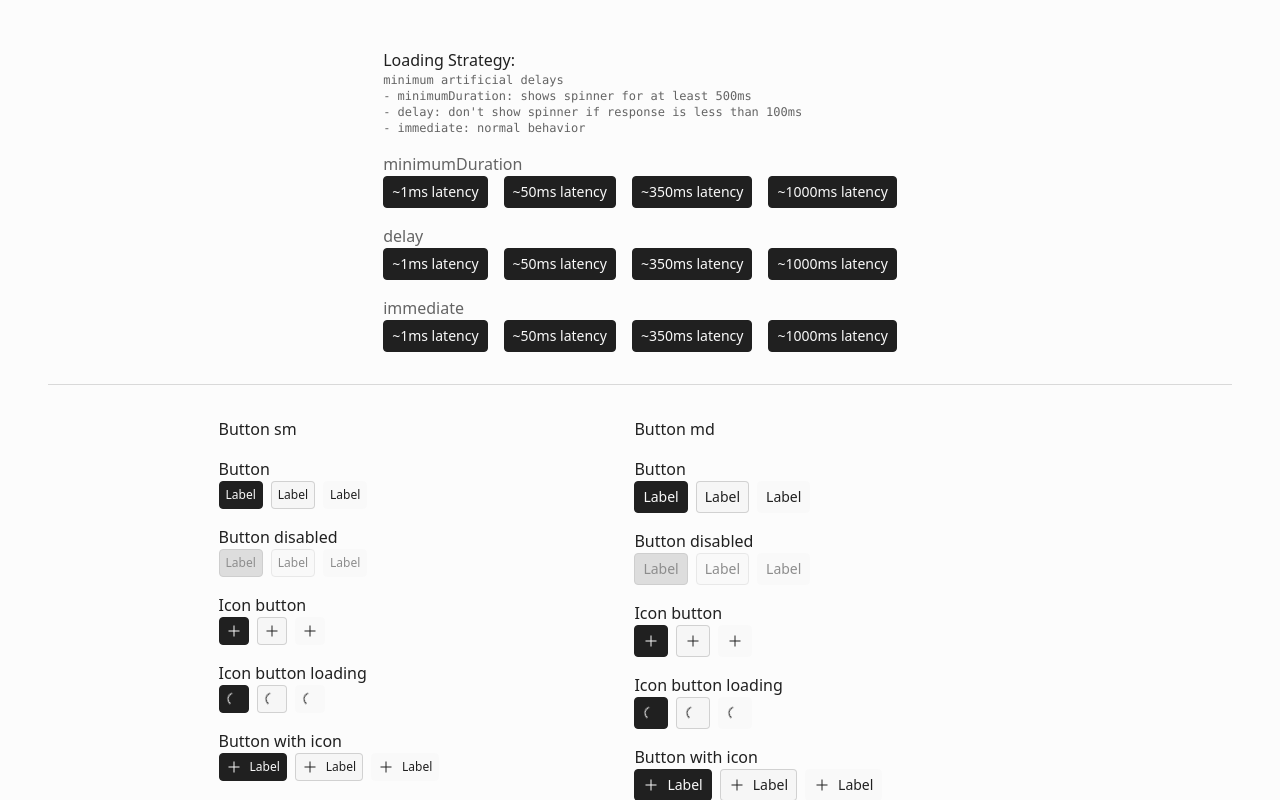
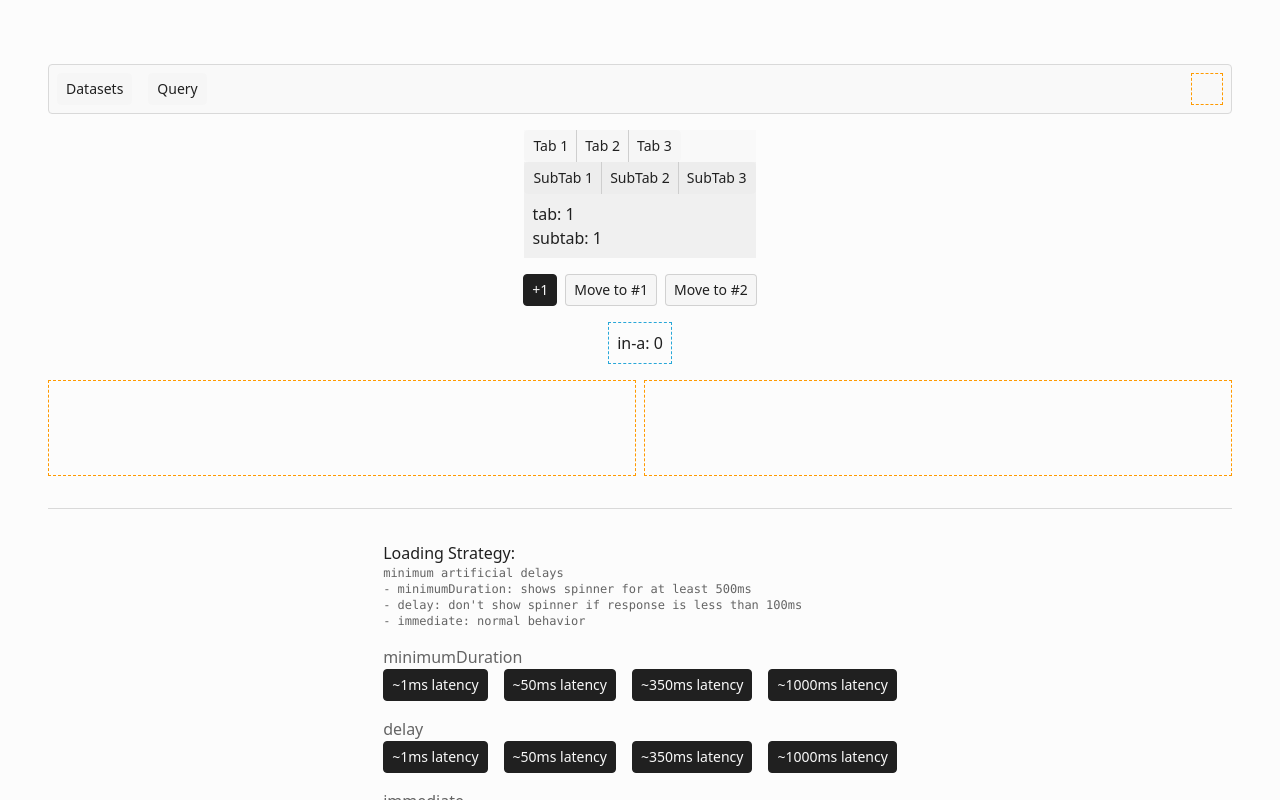
Before and after one commit to bdsqqq/axm-playground, a React (Vite) app: page / in a window 1280 px wide. Shown: the top 800 px of the page. Built offline with nearby package versions, Linux system fonts and the light colour scheme.

Commit message:
feat(button): portal example

```diff
--- a/src/App.tsx
+++ b/src/App.tsx
@@ -1,9 +1,203 @@
+import React from 'react';
 import { ButtonShowcase, LatencyShowcase } from './ui/button/showcase';
 import { Dialoguer } from './ui/dialog/Dialog';
+import { Button, ButtonGroup } from './ui/button/button';
+import { createPortal } from 'react-dom';
+import { cn } from './ui/util';
+
+function PretendNavBar() {
+  const gap = 'gap-4';
+
+  return (
+    <nav
+      className={cn(
+        'flex w-full justify-between rounded border border-gray-06 bg-gray-02 p-2',
+        gap
+      )}
+    >
+      <div className={cn('flex', gap)}>
+        <Button variant={'tertiary'}>Datasets</Button>
+        <Button variant={'tertiary'}>Query</Button>
+      </div>
+      <div className={cn('flex', gap)}>
+        <div
+          id="out-nav"
+          className={cn(
+            'min-w-8 border border-dashed border-[--orange]',
+            'flex',
+            gap
+          )}
+        ></div>
+      </div>
+    </nav>
+  );
+}
+
+function PretendMain() {
+  const [tab, setTab] = React.useState(0);
+
+  const tabsAmmount = 3;
+
+  return (
+    <>
+      {document.getElementById('out-nav')
+        ? createPortal(
+            <Button variant={'secondary'}>Hej</Button>,
+            document.getElementById('out-nav')
+          )
+        : null}
+      <div className="flex flex-col bg-gray-02">
+        <ButtonGroup>
+          {Array.from({ length: tabsAmmount }).map((_, i) => (
+            <Button
+              key={i}
+              variant={'tertiary'}
+              onClick={() => {
+                setTab(i);
+              }}
+            >
+              Tab {i + 1}
+            </Button>
+          ))}
+        </ButtonGroup>
+
+        {tab === 0 ? <PretendTab id="1" /> : null}
+        {tab === 1 ? <PretendTab id="2" /> : null}
+        {tab === 2 ? <PretendTab id="3" /> : null}
+      </div>
+    </>
+  );
+}
+
+function PretendTab({ id }: { id: string }) {
+  const [subTab, setSubTab] = React.useState(0);
+
+  const subTabsAmmount = 3;
+
+  return (
+    <>
+      {document.getElementById('out-nav')
+        ? createPortal(
+            <Button variant={'secondary'}>{`action from tab ${id}`}</Button>,
+            document.getElementById('out-nav')
+          )
+        : null}
+      <div className="bg-gray-03">
+        <ButtonGroup>
+          {Array.from({ length: subTabsAmmount }).map((_, i) => (
+            <Button
+              key={i}
+              variant={'tertiary'}
+              onClick={() => {
+                setSubTab(i);
+              }}
+            >
+              SubTab {i + 1}
+            </Button>
+          ))}
+        </ButtonGroup>
+        <div className="flex flex-col p-2">
+          <span>tab: {id}</span>
+
+          {subTab === 0 ? <PretendSubTab id="1" /> : null}
+          {subTab === 1 ? <PretendSubTab id="2" /> : null}
+          {subTab === 2 ? <PretendSubTab id="3" /> : null}
+        </div>
+      </div>
+    </>
+  );
+}
+
+function PretendSubTab({ id }: { id: string }) {
+  return (
+    <>
+      {document.getElementById('out-nav')
+        ? createPortal(
+            <Button variant={'secondary'}>{`action from subtab ${id}`}</Button>,
+            document.getElementById('out-nav')
+          )
+        : null}
+      <div className="">
+        <span>subtab: {id}</span>
+      </div>
+    </>
+  );
+}
+
+function PortalShowcase_Multiplexer_content() {
+  const [count, setCount] = React.useState(0);
+  const increment = React.useCallback(() => setCount((c) => c + 1), []);
+
+  const [element, setElement] = React.useState<HTMLElement | null>();
+
+  return (
+    <>
+      <div className="flex gap-2">
+        <Button onClick={increment}>+1</Button>
+        {
+          <Button
+            variant={'secondary'}
+            onClick={() => setElement(document.getElementById('out-1'))}
+          >
+            Move to #1
+          </Button>
+        }
+        {
+          <Button
+            variant={'secondary'}
+            onClick={() => setElement(document.getElementById('out-2'))}
+          >
+            Move to #2
+          </Button>
+        }
+      </div>
+      <div className="border border-dashed border-[--blue] p-2">
+        <span className="leading-none">in-a: {count}</span>
+        {element ? createPortal(<div>out-a: {count}</div>, element) : null}
+      </div>
+    </>
+  );
+}
+
+function PortalShowcase_MultiPlexer_out() {
+  return (
+    <div className="grid w-full grid-cols-2 gap-2">
+      <div
+        className="grid h-24 place-items-center border border-dashed border-[--orange] p-2"
+        id="out-1"
+      />
+      <div
+        className="grid h-24 place-items-center border border-dashed border-[--orange] p-2"
+        id="out-2"
+      />
+    </div>
+  );
+}
+
+function PortalShowcase_Multiplexer() {
+  return (
+    <div
+      className="flex w-full flex-col items-center justify-center gap-4"
+      style={
+        { '--orange': '#ff9a00', '--blue': '#27a7d8' } as React.CSSProperties
+      }
+    >
+      <pre className="text-sm text-gray-11"></pre>
+
+      <PretendNavBar />
+      <PretendMain />
+
+      <PortalShowcase_Multiplexer_content />
+      <PortalShowcase_MultiPlexer_out />
+    </div>
+  );
+}
 
 function App() {
   return (
     <div className="grid min-h-screen place-items-center gap-8 p-12">
+      <PortalShowcase_Multiplexer />
+      <hr className="w-full border-gray-06" />
       <LatencyShowcase />
       <hr className="w-full border-gray-06" />
       <ButtonShowcase />
```
